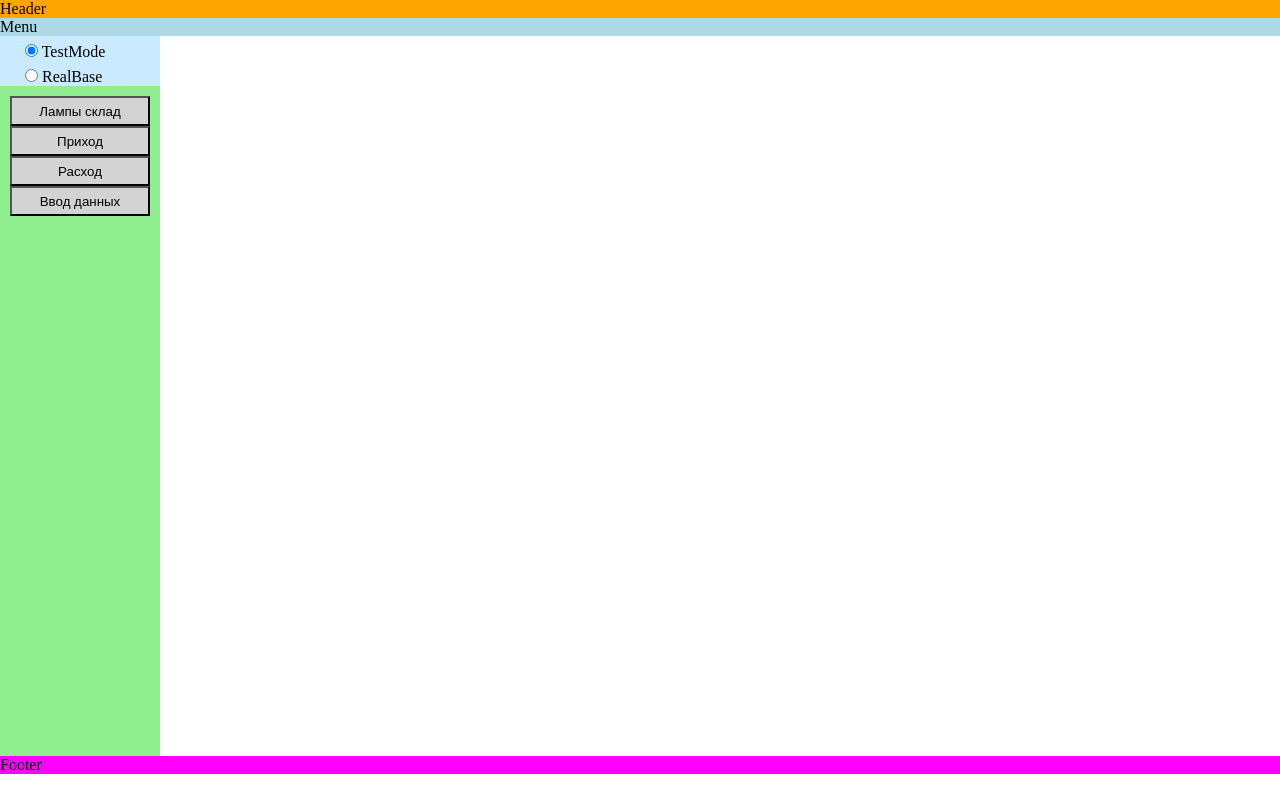
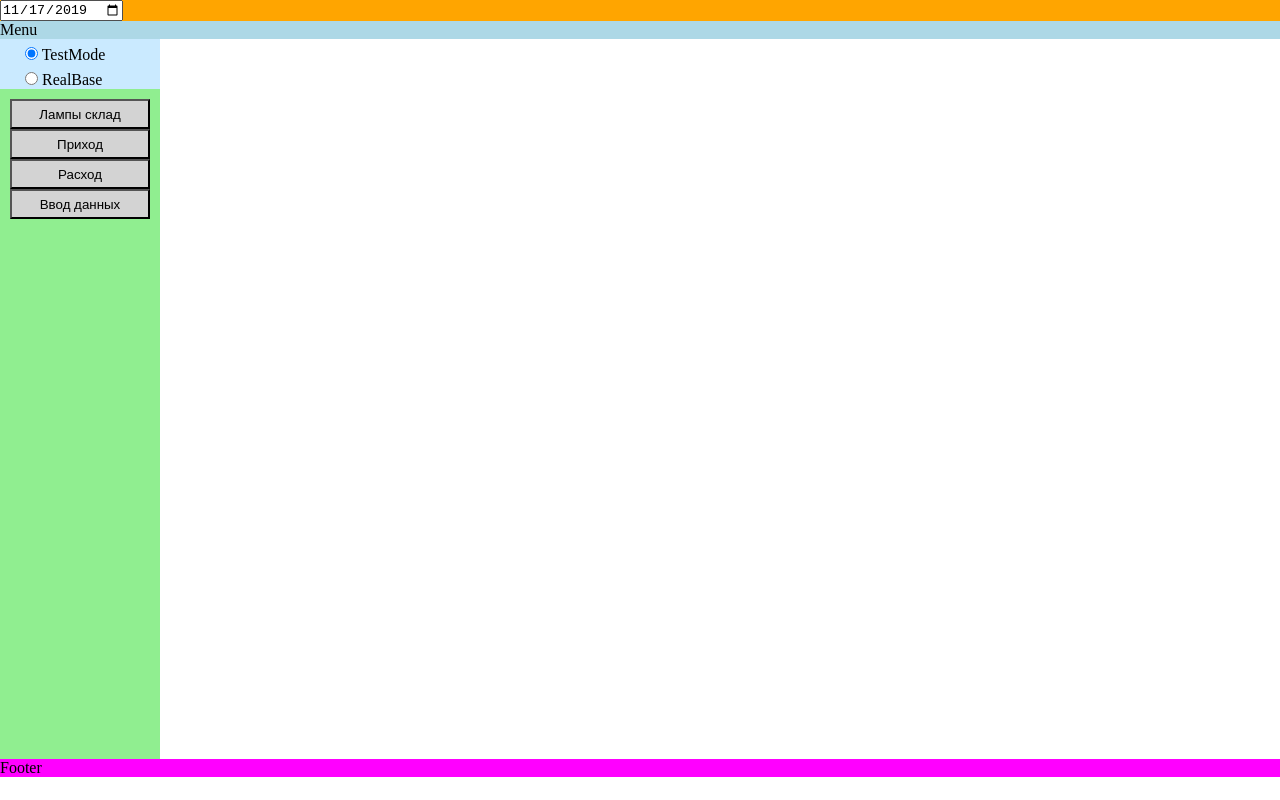
Before and after one commit to iSakha/lamps, a plain HTML site: page newLamps/index.html in a window 1280 px wide. Drawn offline with nearby package versions, Linux system fonts and the light colour scheme; no server answers.

Commit message:
added buttons and date

```diff
--- a/newLamps/index.html
+++ b/newLamps/index.html
@@ -14,7 +14,9 @@
 
 <body>
 
-    <div class="header">Header</div>
+    <div class="header">
+        <input type="date" id="date">
+    </div>
     <div class="menu">Menu</div>
 
     <div class="side">
@@ -62,7 +64,12 @@
 
     <div class='tab' id='tab8'>
         <div id="tbl8"></div>
+        <div id="inpt4"></div>
+        <div id="inpt5"></div>
+        <div id="inpt6"></div>
     </div>
+
+
 
     <footer class="footer">Footer</footer>
 
--- a/newLamps/script.js
+++ b/newLamps/script.js
@@ -30,7 +30,7 @@ let switchMode = document.getElementsByName('test/real');
         }
       }
 
-      function createInputs() {
+      function createInputs_T() {
 
         let myInput = document.createElement('input');
 
@@ -53,22 +53,114 @@ let switchMode = document.getElementsByName('test/real');
           }
           let myInputs = document.getElementsByTagName('input');
             myInputs[2].placeholder = 'Lamp';
-            myInputs[2].id = 'lamp';
+            myInputs[2].id = 'lampT';
             myInputs[3].placeholder = 'Fixture';
-            myInputs[3].id = 'fixture';
+            myInputs[3].id = 'fixtureT';
             myInputs[4].placeholder = 'Location';
-            myInputs[4].id = 'locat';
+            myInputs[4].id = 'locatT';
             myInputs[5].placeholder = 'Q-ty';
-            myInputs[5].id = 'qty';
+            myInputs[5].id = 'qtyT';
             myInputs[6].placeholder = 'Personnel';
-            myInputs[6].id = 'pers';
+            myInputs[6].id = 'persT';
             myInputs[7].placeholder = 'Notes1';
-            myInputs[7].id = 'notes1';
+            myInputs[7].id = 'notes1T';
             myInputs[8].placeholder = 'Notes2';
-            myInputs[8].id = 'notes2';
+            myInputs[8].id = 'notes2T';
             myInputs[9].placeholder = 'Reserve';
-            myInputs[9].id = 'reserve';
+            myInputs[9].id = 'reserveT';
       }
+
+      function createInputs_R() {
+
+        let myInput = document.createElement('input');
+
+        let parentMyInput = document.getElementById('inpt4');
+        parentMyInput.appendChild(myInput);
+        for (var i = 1; i < 5; i++) {
+          myInput = document.createElement('input');
+          parentMyInput = document.getElementById('inpt4');
+          parentMyInput.appendChild(myInput);
+
+        }
+
+
+          parentMyInput = document.getElementById('inpt5');
+          parentMyInput.appendChild(myInput);
+          for (var i = 0; i < 3; i++) {
+            myInput = document.createElement('input');
+            parentMyInput = document.getElementById('inpt5');
+            parentMyInput.appendChild(myInput);
+          }
+          let myInputs = document.getElementsByTagName('input');
+            myInputs[10].placeholder = 'Lamp';
+            myInputs[10].id = 'lampR';
+            myInputs[11].placeholder = 'Fixture';
+            myInputs[11].id = 'fixtureR';
+            myInputs[12].placeholder = 'Location';
+            myInputs[12].id = 'locatR';
+            myInputs[13].placeholder = 'Q-ty';
+            myInputs[13].id = 'qtyR';
+            myInputs[14].placeholder = 'Personnel';
+            myInputs[14].id = 'persR';
+            myInputs[15].placeholder = 'Notes1';
+            myInputs[15].id = 'notes1R';
+            myInputs[16].placeholder = 'Notes2';
+            myInputs[16].id = 'notes2R';
+            myInputs[17].placeholder = 'Reserve';
+            myInputs[17].id = 'reserveR';
+      }
+      function createButtons_T() {
+
+        let myButton = document.createElement('button');
+        let parentMyButton = document.getElementById('inpt3');
+
+        parentMyButton.appendChild(myButton);
+        myButton.id = 'in';
+        myButton.innerHTML = 'Приход'
+
+          myButton = document.createElement('button');
+          parentMyButton = document.getElementById('inpt3');
+          parentMyButton.appendChild(myButton);
+          myButton.id = 'out';
+          myButton.innerHTML = 'Расход'
+
+      }
+
+      function createButtons_R() {
+
+        let myButton = document.createElement('button');
+        let parentMyButton = document.getElementById('inpt6');
+
+        parentMyButton.appendChild(myButton);
+        myButton.id = 'in';
+        myButton.innerHTML = 'Приход'
+
+          myButton = document.createElement('button');
+          parentMyButton = document.getElementById('inpt6');
+          parentMyButton.appendChild(myButton);
+          myButton.id = 'out';
+          myButton.innerHTML = 'Расход'
+
+      }
+
+//============== Set date today ==================================
+
+  var today = new Date();
+  var dd = today.getDate();
+  var mm = today.getMonth() + 1; //January is 0!
+
+  var yyyy = today.getFullYear();
+  if (dd < 10) {
+    dd = '0' + dd;
+  }
+  if (mm < 10) {
+    mm = '0' + mm;
+  }
+  today = yyyy + '-' + mm + '-' + dd;
+
+  let inputDate = document.getElementById('date');
+  inputDate.value = today;
+
 
 //===============   Store test table 1  ==================================
 
@@ -871,8 +963,11 @@ createTable_6();
 createTable_7();
 createTable_8();
 
-createInputs();
+createInputs_T();
+createInputs_R();
 
+createButtons_T();
+createButtons_R();
 
 // ============ Firebase Config ===============
 
```
